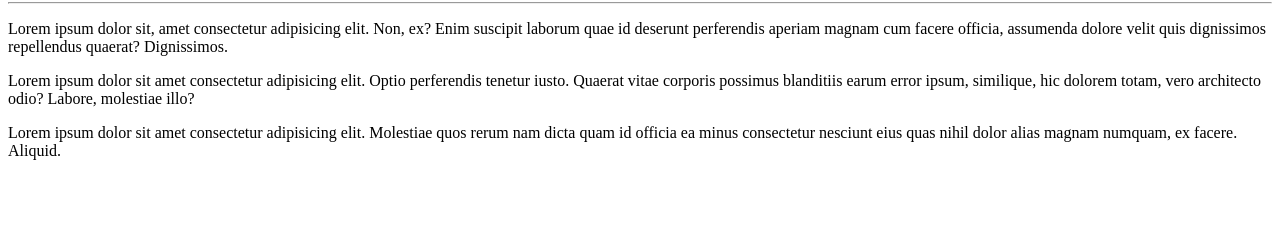
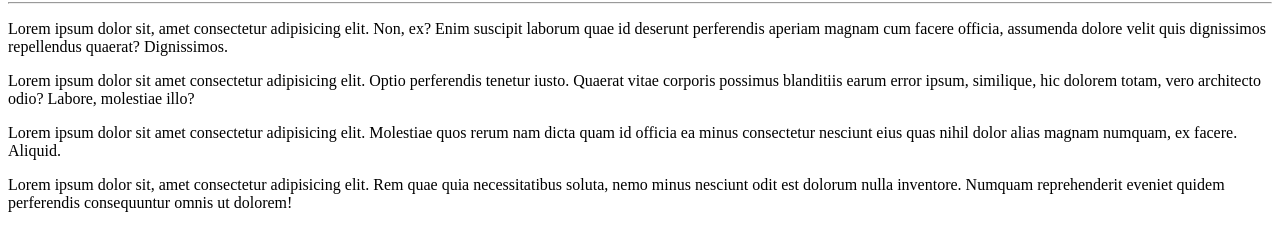
Before and after one commit to brunohagen/Ola-Mundo, a plain HTML site: page site-exemplo/index.html in a window 1280 px wide. Shown: the part 78-328 px from the top of the page. Drawn offline with Linux system fonts and the light colour scheme.

Commit message:
Update index.html

```diff
--- a/site-exemplo/index.html
+++ b/site-exemplo/index.html
@@ -12,5 +12,6 @@
     <p>Lorem ipsum dolor sit, amet consectetur adipisicing elit. Non, ex? Enim suscipit laborum quae id deserunt perferendis aperiam magnam cum facere officia, assumenda dolore velit quis dignissimos repellendus quaerat? Dignissimos.</p>
     <p>Lorem ipsum dolor sit amet consectetur adipisicing elit. Optio perferendis tenetur iusto. Quaerat vitae corporis possimus blanditiis earum error ipsum, similique, hic dolorem totam, vero architecto odio? Labore, molestiae illo?</p>
     <p>Lorem ipsum dolor sit amet consectetur adipisicing elit. Molestiae quos rerum nam dicta quam id officia ea minus consectetur nesciunt eius quas nihil dolor alias magnam numquam, ex facere. Aliquid.</p>
+    <p>Lorem ipsum dolor sit, amet consectetur adipisicing elit. Rem quae quia necessitatibus soluta, nemo minus nesciunt odit est dolorum nulla inventore. Numquam reprehenderit eveniet quidem perferendis consequuntur omnis ut dolorem!</p>
 </body>
 </html>
```
